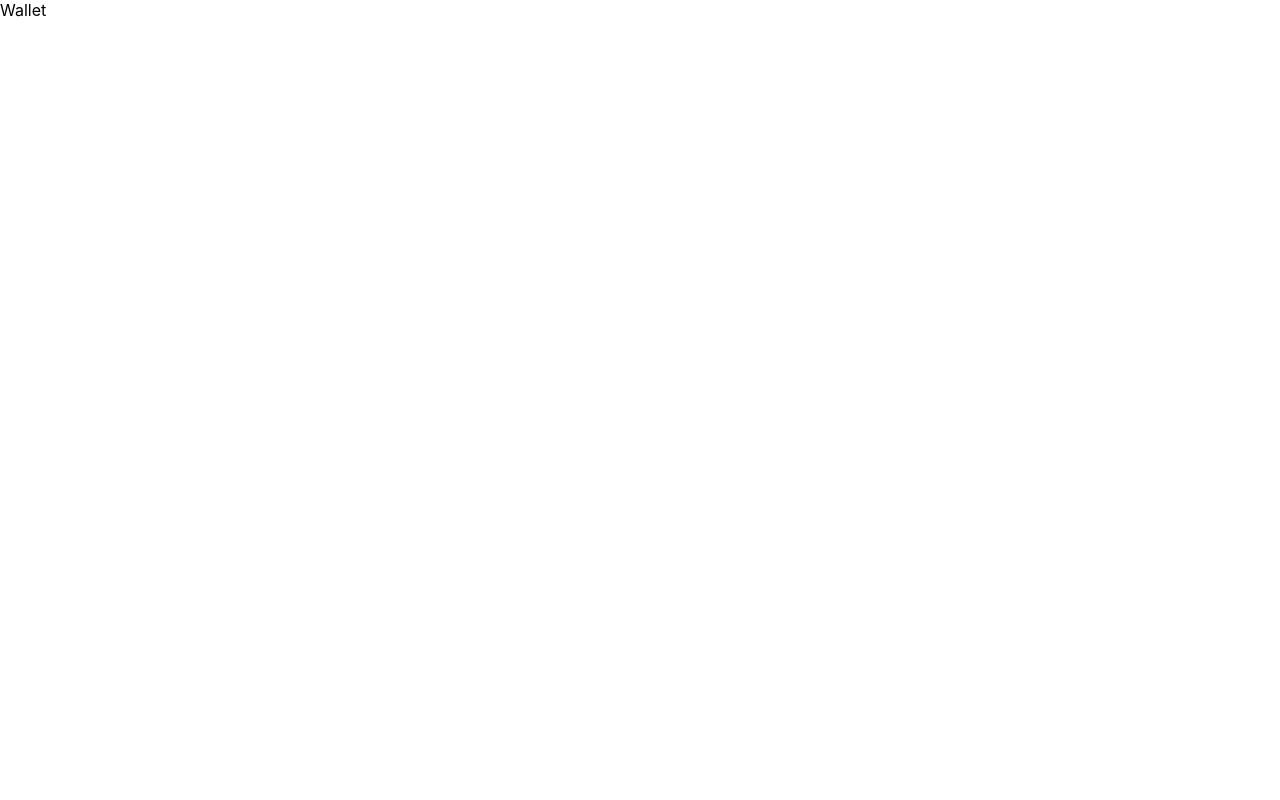
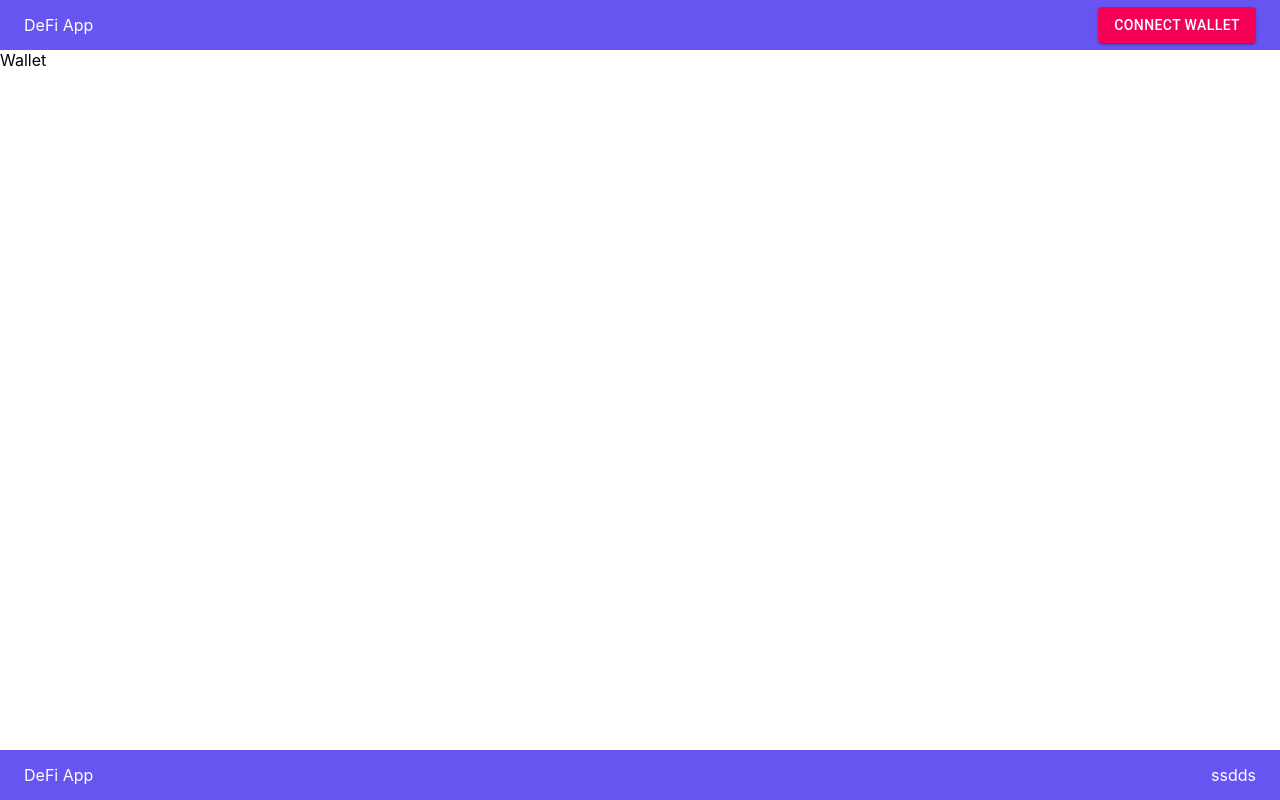
Before and after one commit to talentdev2020/ERC20Token-Transfer, a React (Create React App) app: page / in a window 1280 px wide. Built offline with nearby package versions, Linux system fonts and the light colour scheme.

Commit message:
implement walletconnect and layout

```diff
--- a/package.json
+++ b/package.json
@@ -13,6 +13,7 @@
     "@types/react": "^16.9.0",
     "@types/react-dom": "^16.9.0",
     "@types/react-redux": "^7.1.7",
+    "ethers": "^5.5.1",
     "material-ui": "^0.20.2",
     "react": "^17.0.2",
     "react-dom": "^17.0.2",
--- a/src/App.tsx
+++ b/src/App.tsx
@@ -1,7 +1,10 @@
 import React from 'react';
 import { MuiThemeProvider, createTheme } from '@material-ui/core/styles'; // v1.x
+import { makeStyles } from "@material-ui/core/styles";
 import { Wallet } from './features/wallet/Wallet';
-import { makeStyles } from "@material-ui/core/styles";
+import Header from "./components/header"
+import Bottom from "./components/bottom"
+
 
 import './App.css';
 
@@ -18,7 +21,9 @@ function App() {
   const classes = useStyles();
   return (
     <MuiThemeProvider theme={theme}>
+        <Header />
         <Wallet />
+        <Bottom />
     </MuiThemeProvider>
   );
 }
--- /dev/null
+++ b/src/components/bottom.tsx
@@ -0,0 +1,58 @@
+import React from 'react';
+import { makeStyles } from "@material-ui/core/styles";
+import { useAppSelector, useAppDispatch } from '../app/hooks';
+import { getShortAddress } from "../utils/format";
+import {
+    getWalletInfo,
+} from '../slices/walletSlice';
+
+ const useStyles = makeStyles(theme => ({
+  root: {
+    display: "flex",
+    justifyContent: 'space-between',
+    alignItems: 'center',
+    padding: theme.spacing(0, 3),
+    height: "50px",
+    backgroundColor: "#6655f1",
+    color: "white",
+    position: "absolute",
+    bottom: 0,
+    left: 0,
+    right: 0,
+  },
+  wallet: {
+    fontSize: "12px"
+  },
+  walletSpan: {
+    margin: "0 5px",
+    textAlign: 'right'
+  }
+}));
+
+const Bottom = () => {
+  const classes = useStyles();
+  const walletInfo = useAppSelector(getWalletInfo);
+
+  return (
+      <div className={classes.root}>
+        <div>
+            <span>DeFi App</span>
+        </div>
+        ssdds{walletInfo.address}
+        {
+          walletInfo.address &&
+          <div>
+            <div>
+              { getShortAddress(walletInfo.address) }
+            </div>
+            <div  className={classes.wallet}>
+              <span className={classes.walletSpan}>{walletInfo.ethBalance} ETH</span>
+              <span className={classes.walletSpan}>{walletInfo.daiBalance} DAI</span>
+            </div>
+        </div>
+        }
+      </div>
+  )
+}
+
+export default Bottom;
--- a/src/components/header.tsx
+++ b/src/components/header.tsx
@@ -1,25 +1,66 @@
 import React from 'react';
 import { makeStyles } from "@material-ui/core/styles";
+import Button from '@material-ui/core/Button';
+import { ethers, utils } from 'ethers';
 import { useAppSelector, useAppDispatch } from '../app/hooks';
+import { fixedBalance } from "../utils/format"
 import {
-    setProvider,
-    getProvider
+    setTokenInstance,
+    // getTokenInstance,
+    setWalletInfo
 } from '../slices/walletSlice';
-
+import ABI from "../consts/tokenABI.json"  ;
+declare global {
+    interface Window { ethereum: any; }
+}
  const useStyles = makeStyles(theme => ({
   root: {
-    margin: "auto"
+    display: "flex",
+    justifyContent: 'space-between',
+    alignItems: 'center',
+    padding: theme.spacing(0, 3),
+    height: "50px",
+    backgroundColor: "#6655f1",
+    color: "white"
   },
 }));
 
 const Header = () => {
   const classes = useStyles();
-  const provider = useAppSelector(getProvider);
+//   const tokenInstance = useAppSelector(getTokenInstance);
   const dispatch = useAppDispatch();
 
+
+  const onConnectWallet = async () => {
+    if (window.ethereum) {
+        // await window.ethereum.enable();
+        try {
+            const provider = new ethers.providers.Web3Provider(window.ethereum);
+            const accounts = await window.ethereum.request({ method: 'eth_requestAccounts' });
+            const address = accounts[0]
+            const contract = new ethers.Contract(process.env.REACT_APP_CONTRACTADDRESS || "0xad6d458402f60fd3bd25163575031acdce07538d", ABI, provider);
+            const daiBalance = await contract.balanceOf(address);
+            const ethBalance = await provider.getBalance(address);
+
+            dispatch(setWalletInfo({
+                ethBalance: fixedBalance(utils.formatEther(ethBalance)),
+                daiBalance: fixedBalance(utils.formatEther(daiBalance)),
+                address
+            }))
+            dispatch(setTokenInstance(contract))
+        } catch (err) {
+            console.log(err)
+        }
+    }
+  }
   return (
-      <div >
-
+      <div className={classes.root}>
+        <div>
+            <span>DeFi App</span>
+        </div>
+        <div>
+            <Button variant="contained" color="secondary" onClick={ () => onConnectWallet()} >CONNECT WALLET</Button>
+        </div>
       </div>
   )
 }
--- a/src/slices/walletSlice.ts
+++ b/src/slices/walletSlice.ts
@@ -2,15 +2,23 @@ import { createSlice, PayloadAction } from '@reduxjs/toolkit';
 import { RootState } from '../app/store';
 
 interface IWalletInfo {
-    balance: Number;
+    daiBalance: String;
+    ethBalance: String;
     address: String;
-    provider: any;
 }
 
-const initialState: IWalletInfo = {
-  balance: 0,
-  address: "",
-  provider: null
+interface IWalletState {
+  wallet: IWalletInfo;
+  tokenInstance: null;
+}
+
+const initialState: IWalletState = {
+  wallet: {
+    daiBalance: "0",
+    ethBalance: "0",
+    address: ""
+  },
+  tokenInstance: null
 };
 
 export const walletSlice = createSlice({
@@ -20,26 +28,22 @@ export const walletSlice = createSlice({
   reducers: {
     // Use the PayloadAction type to declare the contents of `action.payload`
     setWalletInfo: (state, action: PayloadAction<IWalletInfo>) => {
-      state.balance = action.payload.balance;
-      state.address = action.payload.address;
+      state.wallet = action.payload;
     },
-    setProvider: (state, action: PayloadAction<any>) => {
-        state.provider = action.payload;
+    setTokenInstance: (state, action: PayloadAction<any>) => {
+        state.tokenInstance = action.payload;
       },
   },
 });
 
 export const { setWalletInfo } = walletSlice.actions;
-export const { setProvider } = walletSlice.actions;
+export const { setTokenInstance } = walletSlice.actions;
 
 // The function below is called a selector and allows us to select a value from
 // the state. Selectors can also be defined inline where they're used instead of
 // in the slice file. For example: `useSelector((state: RootState) => state.counter.value)`
-export const getWalletInfo = (state: RootState) => ({
-    balance: state.wallet.balance,
-    address: state.wallet.address
-});
+export const getWalletInfo = (state: RootState) => state.wallet.wallet;
 
-export const getProvider = (state: RootState) => state.wallet.provider;
+export const getTokenInstance = (state: RootState) => state.wallet.tokenInstance;
 
 export default walletSlice.reducer;
--- /dev/null
+++ b/src/utils/format.js
@@ -0,0 +1,7 @@
+export function fixedBalance(value) {
+    return (+value).toFixed(2);
+}
+
+export function getShortAddress(address) {
+    return address.substring(0,4) + "..." + address.substr(-3)
+}
```
Also changed, not shown: src/consts/tokenABI.json (added, +1 -0 lines), src/features/header/Header.tsx (deleted, +0 -40 lines), 2 other files (tests, documents, lock files or other folders).
